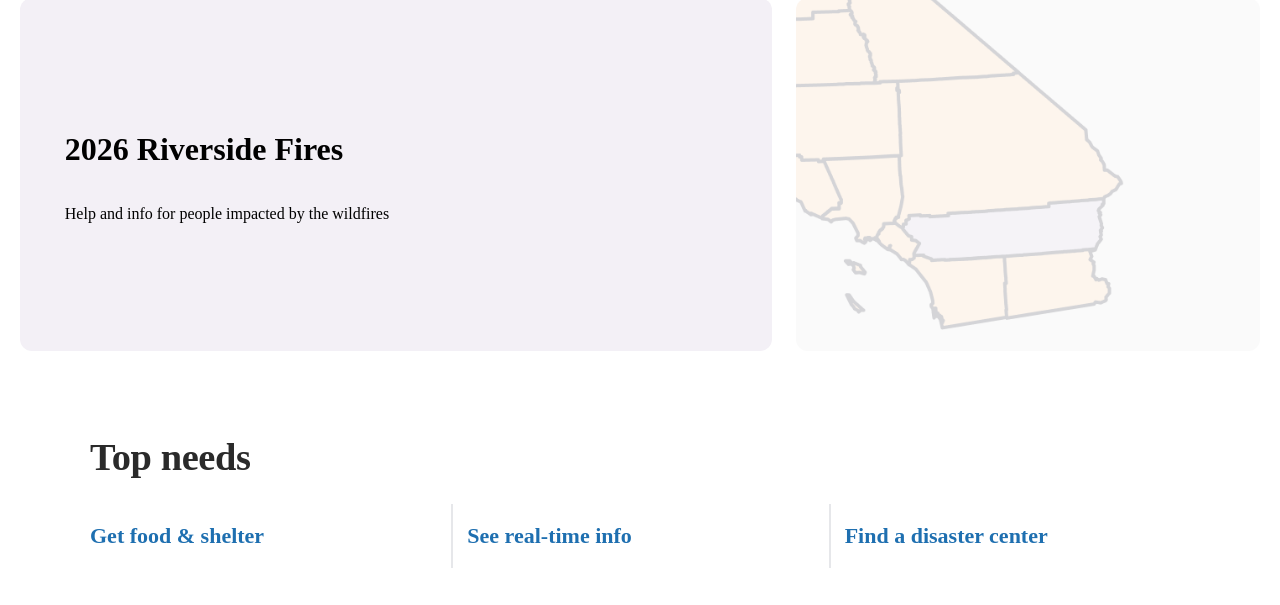
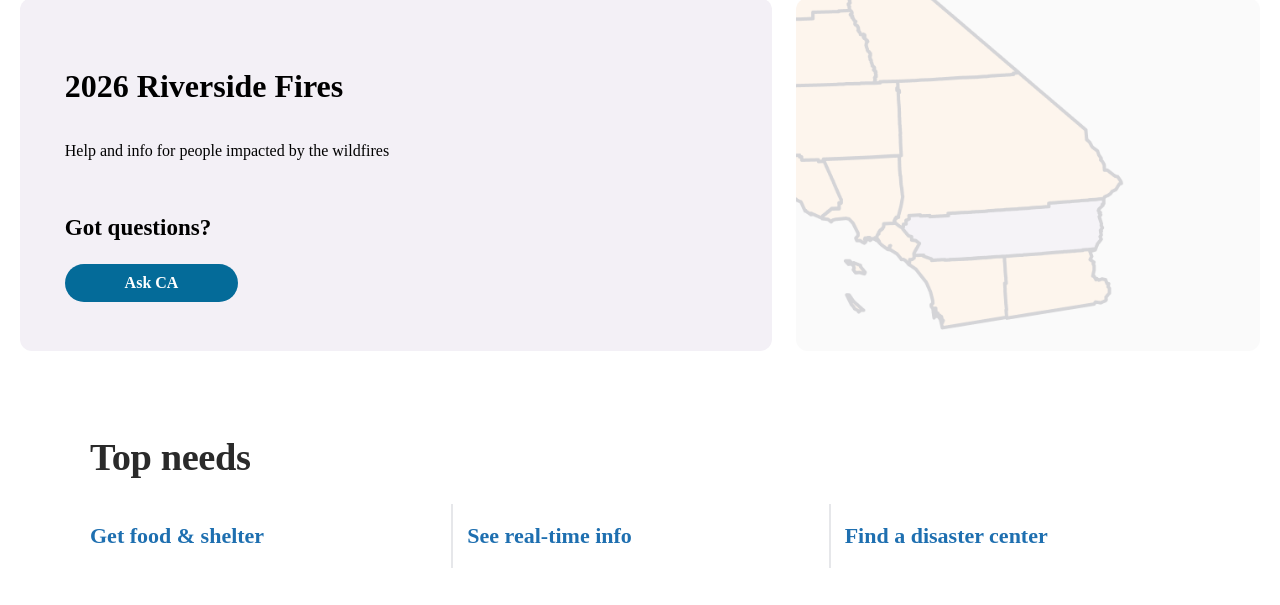
Before and after one commit to Office-of-Digital-Services/riverside-fires, an Eleventy site: page pages/index.html in a window 1280 px wide. Shown: the part 195-800 px from the top of the page. Built offline with nearby package versions, Linux system fonts and the light colour scheme; Eleventy itself is replaced by a stand-in of ours; files that its build step writes are made by us from their sources; a web font is replaced by a local one; what @cagovweb/state-template would draw is missing.

Commit message:
Add CTA button, update favicon

```diff
--- a/pages/index.html
+++ b/pages/index.html
@@ -52,6 +52,8 @@
                 <p class="lead m-b-0">
                   Help and info for people impacted by the wildfires
                 </p>
+                <p class="call-to-action">Got questions?</p>
+                <a class="btn-askca" href="https://demo.ask.ca.gov">Ask CA</a>
               </div>
 
               <div class="col-12 col-lg-5 p-l-lg mt-3 mt-lg-0 hero__image">
--- a/src/css/custom.css
+++ b/src/css/custom.css
@@ -566,6 +566,30 @@
   }
 }
 
+.btn-askca {
+  display: inline-block;
+  background: #046b99;
+  color: #fff;
+  padding: 10px 16px;
+  border-radius: 1.5rem;
+  text-decoration: none !important;
+  font-weight: 600;
+  text-align: center;
+  max-width: 20%;
+}
+
+.btn-askca:hover,
+.btn-askca:focus {
+  background: #084298;
+  color: #fff;
+  text-decoration: none !important;
+}
+.call-to-action {
+  font-weight: bold;
+  padding-top: 1rem;
+  font-size: 1.4375rem;
+}
+
 /* Respect reduced motion */
 @media (prefers-reduced-motion: reduce) {
   .get-help__card,
```
Also changed, not shown: src/root/favicon.ico.
